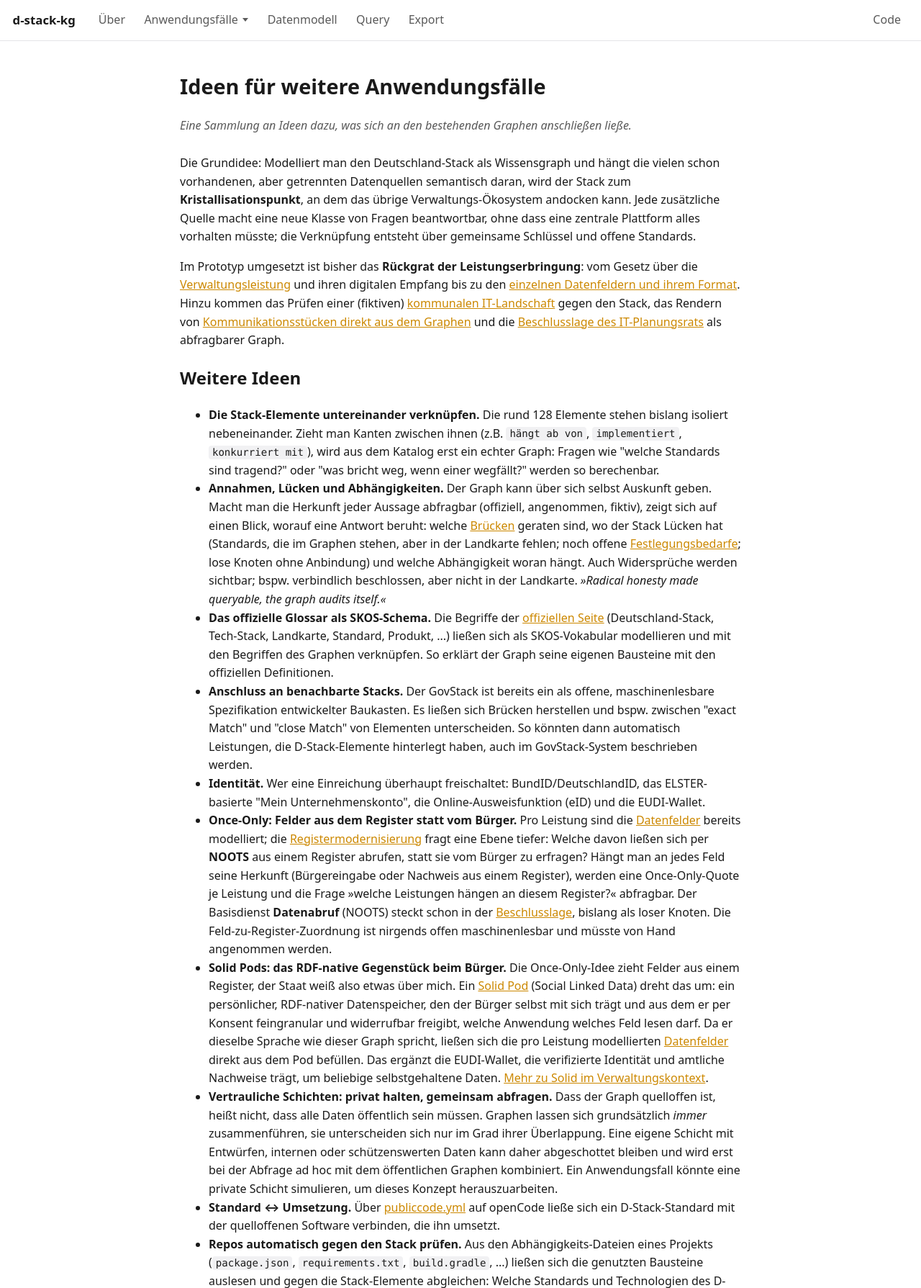
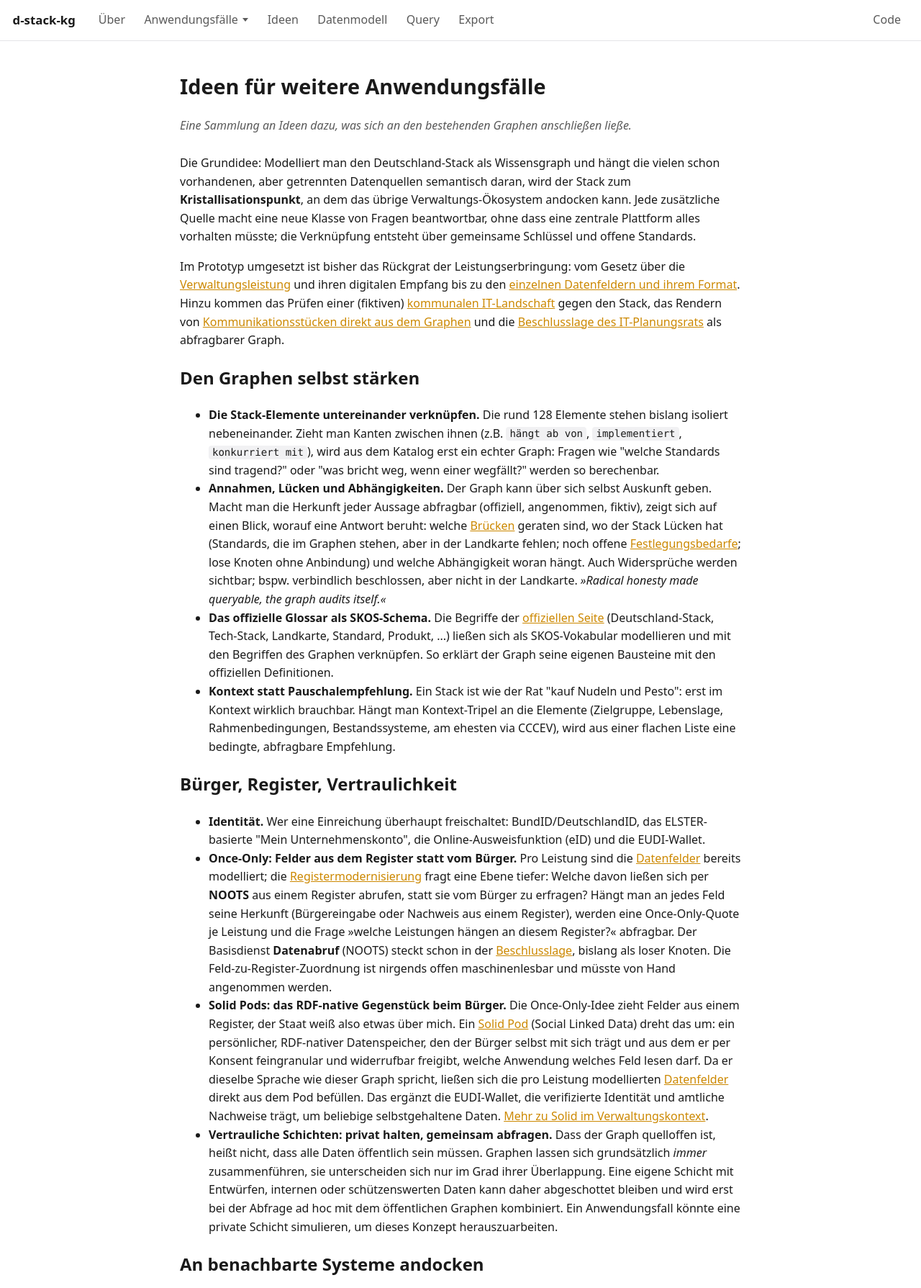
Before and after one commit to benjaminaaron/d-stack-kg, a website built with Vite: page webapp/ideen.html in a window 1280 px wide. Shown: the top 1789 px of the page at 72% size. Built offline with nearby package versions, Linux system fonts and the light colour scheme.

Commit message:
Move ideas-page up to nav-bar

```diff
--- a/webapp/assets/nav-bar.js
+++ b/webapp/assets/nav-bar.js
@@ -18,9 +18,9 @@ const ITEMS = [
         { label: "Kommunikation", href: link("use-case/kommunikation.html") },
         { label: "PVOG-Leistungen", href: link("use-case/leistungen.html") },
         { label: "FIM & FIT-Connect", href: link("use-case/fachdaten.html") },
-        { label: "Beschlusslage", href: link("use-case/beschlusslage.html") },
-        { label: "Weitere?", href: link("ideen.html"), separated: true }
+        { label: "Beschlusslage", href: link("use-case/beschlusslage.html") }
     ] },
+    { label: "Ideen", href: link("ideen.html") },
     { label: "Datenmodell", href: link("vocabulary.html") },
     { label: "Query", href: link("query.html") },
     { label: "Export", href: link("export.html") }
@@ -41,11 +41,10 @@ const renderLink = item =>
 
 const renderDropdown = item => {
     // when a child use case is open, surface it in the button: "Anwendungsfall: <selected>"
-    // (a divider-separated entry like "Weitere?" is excluded - it is not a use case)
-    const selected = item.children.find(c => isActive(c.href) && !c.separated)
+    const selected = item.children.find(c => isActive(c.href))
     const label = selected ? `${item.selectedPrefix}: ${selected.label}` : item.label
     const menu = item.children.map(c =>
-        `${c.separated ? '<hr class="menu-sep" role="separator">' : ""}<a role="menuitem" class="menuitem" href="${c.href}"${current(c.href)}>${c.label}</a>`
+        `<a role="menuitem" class="menuitem" href="${c.href}"${current(c.href)}>${c.label}</a>`
     ).join("")
     return `
         <div class="dropdown">
--- a/webapp/assets/styles.css
+++ b/webapp/assets/styles.css
@@ -174,14 +174,6 @@ site-nav {
     color: var(--muted);
     padding: 0.45rem 0.6rem;
     border-radius: 6px;
-}
-
-/* divider in a dropdown menu, before a trailing entry like "Weitere?" */
-.menu-sep {
-    height: 0;
-    margin: 0.3rem 0.4rem;
-    border: 0;
-    border-top: 1px solid var(--border);
 }
 
 /* mobile: collapse the nav row into a burger-toggled panel */
--- a/webapp/ideen.html
+++ b/webapp/ideen.html
@@ -16,27 +16,35 @@
 
         <p>Die Grundidee: Modelliert man den Deutschland-Stack als Wissensgraph und hängt die vielen schon vorhandenen, aber getrennten Datenquellen semantisch daran, wird der Stack zum <b>Kristallisationspunkt</b>, an dem das übrige Verwaltungs-Ökosystem andocken kann. Jede zusätzliche Quelle macht eine neue Klasse von Fragen beantwortbar, ohne dass eine zentrale Plattform alles vorhalten müsste; die Verknüpfung entsteht über gemeinsame Schlüssel und offene Standards.</p>
 
-        <p>Im Prototyp umgesetzt ist bisher das <b>Rückgrat der Leistungserbringung</b>: vom Gesetz über die <a href="use-case/leistungen.html">Verwaltungsleistung</a> und ihren digitalen Empfang bis zu den <a href="use-case/fachdaten.html">einzelnen Datenfeldern und ihrem Format</a>. Hinzu kommen das Prüfen einer (fiktiven) <a href="use-case/kommune.html">kommunalen IT-Landschaft</a> gegen den Stack, das Rendern von <a href="use-case/kommunikation.html">Kommunikationsstücken direkt aus dem Graphen</a> und die <a href="use-case/beschlusslage.html">Beschlusslage des IT-Planungsrats</a> als abfragbarer Graph.</p>
+        <p>Im Prototyp umgesetzt ist bisher das Rückgrat der Leistungserbringung: vom Gesetz über die <a href="use-case/leistungen.html">Verwaltungsleistung</a> und ihren digitalen Empfang bis zu den <a href="use-case/fachdaten.html">einzelnen Datenfeldern und ihrem Format</a>. Hinzu kommen das Prüfen einer (fiktiven) <a href="use-case/kommune.html">kommunalen IT-Landschaft</a> gegen den Stack, das Rendern von <a href="use-case/kommunikation.html">Kommunikationsstücken direkt aus dem Graphen</a> und die <a href="use-case/beschlusslage.html">Beschlusslage des IT-Planungsrats</a> als abfragbarer Graph.</p>
 
-        <h2>Weitere Ideen</h2>
+        <h2>Den Graphen selbst stärken</h2>
         <ul>
             <li><b>Die Stack-Elemente untereinander verknüpfen.</b> Die rund 128 Elemente stehen bislang isoliert nebeneinander. Zieht man Kanten zwischen ihnen (z.B. <code>hängt ab von</code>, <code>implementiert</code>, <code>konkurriert mit</code>), wird aus dem Katalog erst ein echter Graph: Fragen wie "welche Standards sind tragend?" oder "was bricht weg, wenn einer wegfällt?" werden so berechenbar.</li>
             <li><b>Annahmen, Lücken und Abhängigkeiten.</b> Der Graph kann über sich selbst Auskunft geben. Macht man die Herkunft jeder Aussage abfragbar (offiziell, angenommen, fiktiv), zeigt sich auf einen Blick, worauf eine Antwort beruht: welche <a href="use-case/leistungen.html">Brücken</a> geraten sind, wo der Stack Lücken hat (Standards, die im Graphen stehen, aber in der Landkarte fehlen; noch offene <a href="use-case/beschlusslage.html">Festlegungsbedarfe</a>; lose Knoten ohne Anbindung) und welche Abhängigkeit woran hängt. Auch Widersprüche werden sichtbar; bspw. verbindlich beschlossen, aber nicht in der Landkarte. <i>»Radical honesty made queryable, the graph audits itself.«</i></li>
             <li><b>Das offizielle Glossar als SKOS-Schema.</b> Die Begriffe der <a href="https://deutschland-stack.gov.de/glossar/" target="_blank" rel="noopener">offiziellen Seite</a> (Deutschland-Stack, Tech-Stack, Landkarte, Standard, Produkt, ...) ließen sich als SKOS-Vokabular modellieren und mit den Begriffen des Graphen verknüpfen. So erklärt der Graph seine eigenen Bausteine mit den offiziellen Definitionen.</li>
-            <li><b>Anschluss an benachbarte Stacks.</b> Der GovStack ist bereits ein als offene, maschinenlesbare Spezifikation entwickelter Baukasten. Es ließen sich Brücken herstellen und bspw. zwischen "exact Match" und "close Match" von Elementen unterscheiden. So könnten dann automatisch Leistungen, die D-Stack-Elemente hinterlegt haben, auch im GovStack-System beschrieben werden.</li>
+            <li><b>Kontext statt Pauschalempfehlung.</b> Ein Stack ist wie der Rat "kauf Nudeln und Pesto": erst im Kontext wirklich brauchbar. Hängt man Kontext-Tripel an die Elemente (Zielgruppe, Lebenslage, Rahmenbedingungen, Bestandssysteme, am ehesten via CCCEV), wird aus einer flachen Liste eine bedingte, abfragbare Empfehlung.</li>
+        </ul>
+
+        <h2>Bürger, Register, Vertraulichkeit</h2>
+        <ul>
             <li><b>Identität.</b> Wer eine Einreichung überhaupt freischaltet: BundID/DeutschlandID, das ELSTER-basierte "Mein Unternehmenskonto", die Online-Ausweisfunktion (eID) und die EUDI-Wallet.</li>
             <li><b>Once-Only: Felder aus dem Register statt vom Bürger.</b> Pro Leistung sind die <a href="use-case/fachdaten.html">Datenfelder</a> bereits modelliert; die <a href="https://www.it-planungsrat.de/projekte/registermodernisierung" target="_blank" rel="noopener">Registermodernisierung</a> fragt eine Ebene tiefer: Welche davon ließen sich per <b>NOOTS</b> aus einem Register abrufen, statt sie vom Bürger zu erfragen? Hängt man an jedes Feld seine Herkunft (Bürgereingabe oder Nachweis aus einem Register), werden eine Once-Only-Quote je Leistung und die Frage »welche Leistungen hängen an diesem Register?« abfragbar. Der Basisdienst <b>Datenabruf</b> (NOOTS) steckt schon in der <a href="use-case/beschlusslage.html">Beschlusslage</a>, bislang als loser Knoten. Die Feld-zu-Register-Zuordnung ist nirgends offen maschinenlesbar und müsste von Hand angenommen werden.</li>
             <li><b>Solid Pods: das RDF-native Gegenstück beim Bürger.</b> Die Once-Only-Idee zieht Felder aus einem Register, der Staat weiß also etwas über mich. Ein <a href="https://solidproject.org/" target="_blank" rel="noopener">Solid Pod</a> (Social Linked Data) dreht das um: ein persönlicher, RDF-nativer Datenspeicher, den der Bürger selbst mit sich trägt und aus dem er per Konsent feingranular und widerrufbar freigibt, welche Anwendung welches Feld lesen darf. Da er dieselbe Sprache wie dieser Graph spricht, ließen sich die pro Leistung modellierten <a href="use-case/fachdaten.html">Datenfelder</a> direkt aus dem Pod befüllen. Das ergänzt die EUDI-Wallet, die verifizierte Identität und amtliche Nachweise trägt, um beliebige selbstgehaltene Daten. <a href="https://positionspapier-solid-in-der-verwaltung-29ff8c.usercontent.opencode.de/" target="_blank" rel="noopener">Mehr zu Solid im Verwaltungskontext</a>.</li>
             <li><b>Vertrauliche Schichten: privat halten, gemeinsam abfragen.</b> Dass der Graph quelloffen ist, heißt nicht, dass alle Daten öffentlich sein müssen. Graphen lassen sich grundsätzlich <i>immer</i> zusammenführen, sie unterscheiden sich nur im Grad ihrer Überlappung. Eine eigene Schicht mit Entwürfen, internen oder schützenswerten Daten kann daher abgeschottet bleiben und wird erst bei der Abfrage ad hoc mit dem öffentlichen Graphen kombiniert. Ein Anwendungsfall könnte eine private Schicht simulieren, um dieses Konzept herauszuarbeiten.</li>
+        </ul>
+
+        <h2>An benachbarte Systeme andocken</h2>
+        <ul>
+            <li><b>Anschluss an benachbarte Stacks.</b> Der GovStack ist bereits ein als offene, maschinenlesbare Spezifikation entwickelter Baukasten. Es ließen sich Brücken herstellen und bspw. zwischen "exact Match" und "close Match" von Elementen unterscheiden. So könnten dann automatisch Leistungen, die D-Stack-Elemente hinterlegt haben, auch im GovStack-System beschrieben werden.</li>
             <li><b>Standard &harr; Umsetzung.</b> Über <a href="https://yml.publiccode.tools/" target="_blank" rel="noopener">publiccode.yml</a> auf openCode ließe sich ein D-Stack-Standard mit der quelloffenen Software verbinden, die ihn umsetzt.</li>
             <li><b>Repos automatisch gegen den Stack prüfen.</b> Aus den Abhängigkeits-Dateien eines Projekts (<code>package.json</code>, <code>requirements.txt</code>, <code>build.gradle</code>, ...) ließen sich die genutzten Bausteine auslesen und gegen die Stack-Elemente abgleichen: Welche Standards und Technologien des D-Stack sind schon im Einsatz, welche verbindlich geforderten fehlen?</li>
             <li><b>Beiträge an die Quelle zurückspielen.</b> Die offizielle Landkarte wird "Content as Code" aus einem <a href="https://gitlab.opencode.de/dstack/d-stack-home" target="_blank" rel="noopener">openCode-Repository</a> generiert. Aus dem Graphen ließen sich strukturierte Beiträge zurückspielen, etwa die im Graphen schon sichtbaren, aber in der Landkarte noch fehlenden Standards (SPARQL, OWL, SKOS) als Vorschlag, und so am offiziellen Beteiligungsverfahren andocken.</li>
             <li><b>Prozesse, nicht nur Datenfelder.</b> Über <b>XProzess</b> ließen sich Abläufe über die LeiKa-ID an dieselben Leistungen knüpfen; vorgemacht hat das openDVA (Uni Jena) mit der Stadt Jena. Der Prozesskatalog ist liftbar, die normgenaue Tiefe bleibt Handarbeit am Einzelfall.</li>
             <li><b>Einer für Alle (EfA).</b> Hängt man die Nachnutzungs-Beziehungen (welches Land baut, wer nutzt nach) an die Onlinedienste, entsteht die Wiederverwendungsschicht; zusammen mit FIM und PVOG ein "digitaler Zwilling der Verwaltung", dessen Technik-Soll der Stack-Graph beschreibt. Ob die Nachnutzung als strukturierte Daten abrufbar ist (FIT-Store / EfA-Marktplatz), wäre erst zu erkunden.</li>
             <li><b>Offene Inhaltsschicht für EAM-Werkzeuge.</b> Quelloffene Werkzeuge fürs Enterprise Architecture Management könnten den D-Stack-Graphen als mitgeliefertes Referenzmodell führen.</li>
-            <li><b>Kontext statt Pauschalempfehlung.</b> Ein Stack ist wie der Rat "kauf Nudeln und Pesto": erst im Kontext wirklich brauchbar. Hängt man Kontext-Tripel an die Elemente (Zielgruppe, Lebenslage, Rahmenbedingungen, Bestandssysteme, am ehesten via CCCEV), wird aus einer flachen Liste eine bedingte, abfragbare Empfehlung.</li>
         </ul>
-
+        <br>
         <p>Weitere <strong>potenziell relevante Integrationsziele</strong>, hier nicht weiter ausformuliert:</p>
         <ul>
             <li>Behördenfinder / 115</li>
```
Also changed, not shown: .forgejo/workflows/deploy.yml.
